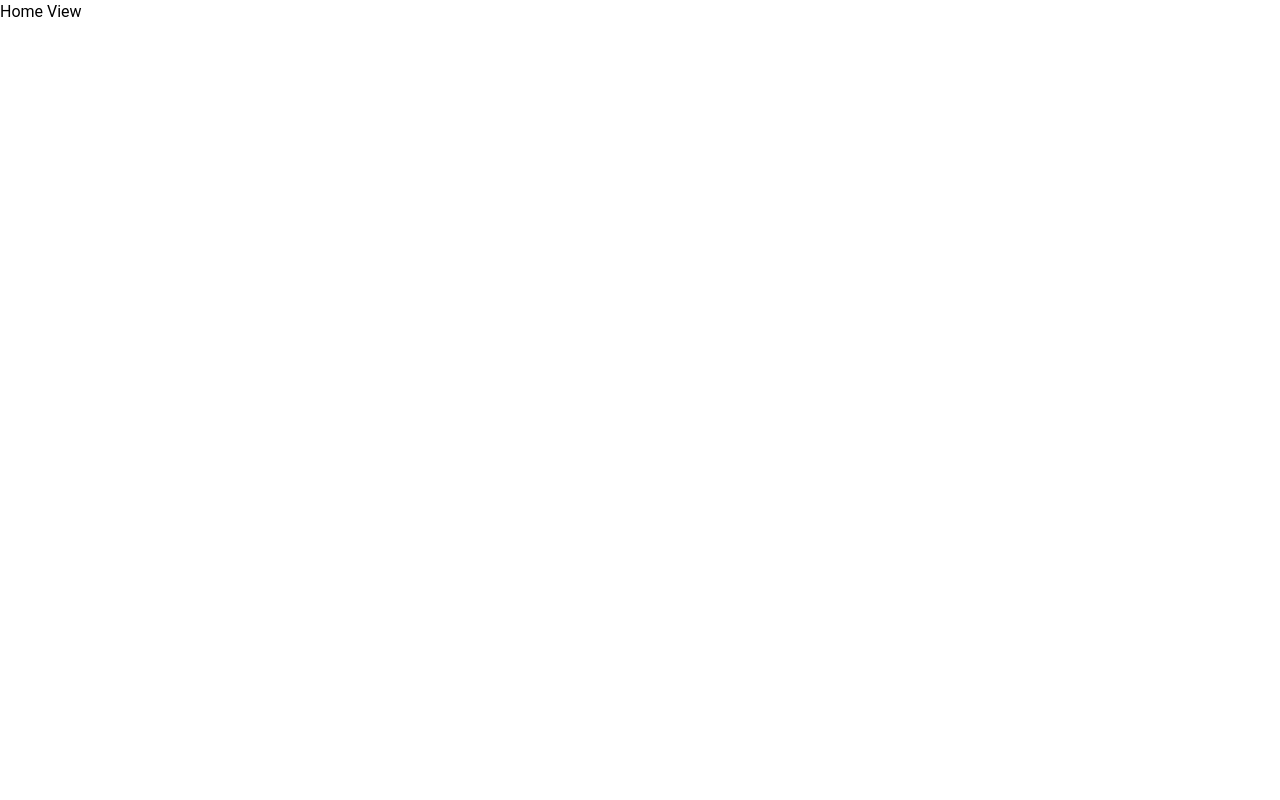
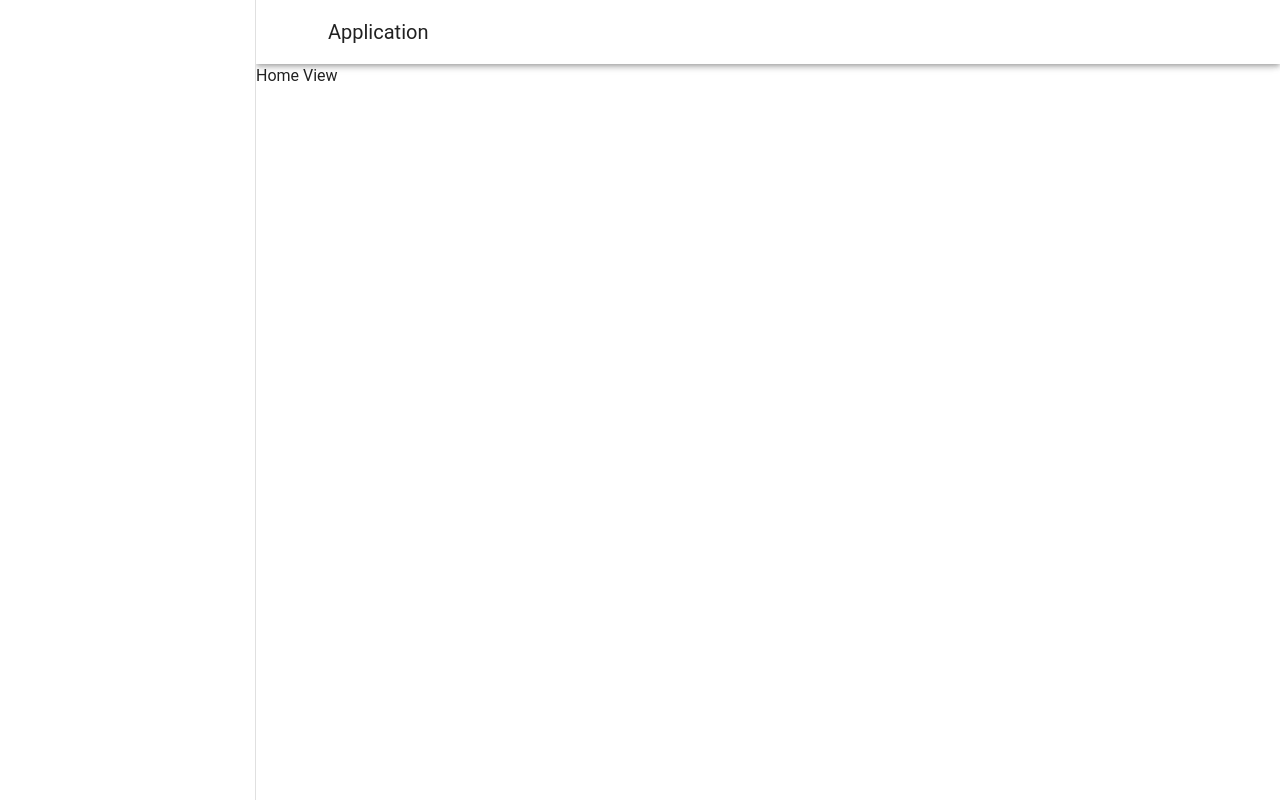
Before and after one commit to muhammederdinc/to-do-app, a Vue app: page / in a window 1280 px wide. Built offline with nearby package versions, Linux system fonts and the light colour scheme.

Commit message:
feat: add layout

```diff
--- a/src/App.vue
+++ b/src/App.vue
@@ -3,5 +3,18 @@ import { RouterView } from 'vue-router'
 </script>
 
 <template>
-  <RouterView />
+  <v-app id="inspire">
+    <v-navigation-drawer>
+      <!--  -->
+    </v-navigation-drawer>
+
+    <v-app-bar>
+      <v-app-bar-nav-icon></v-app-bar-nav-icon>
+      <v-toolbar-title>Application</v-toolbar-title>
+    </v-app-bar>
+
+    <v-main>
+      <RouterView />
+    </v-main>
+  </v-app>
 </template>
```
